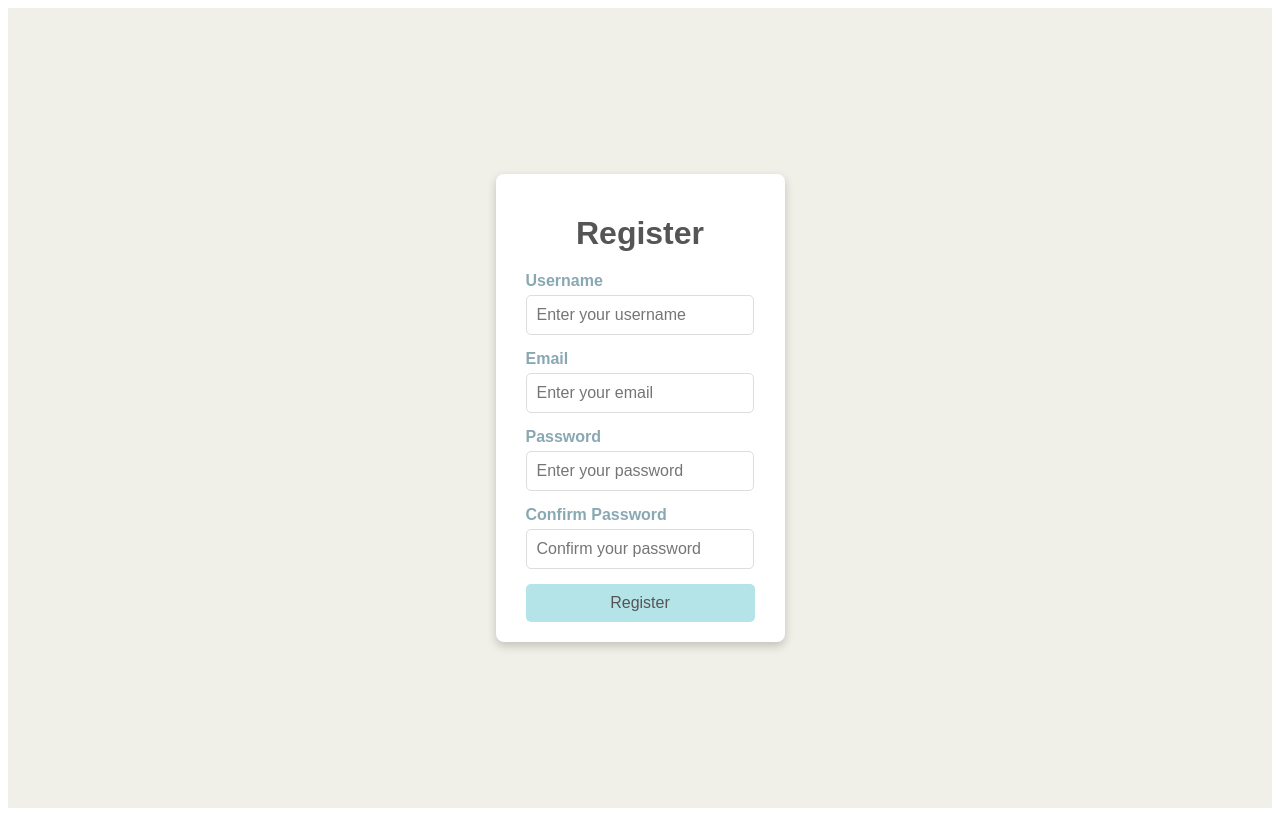
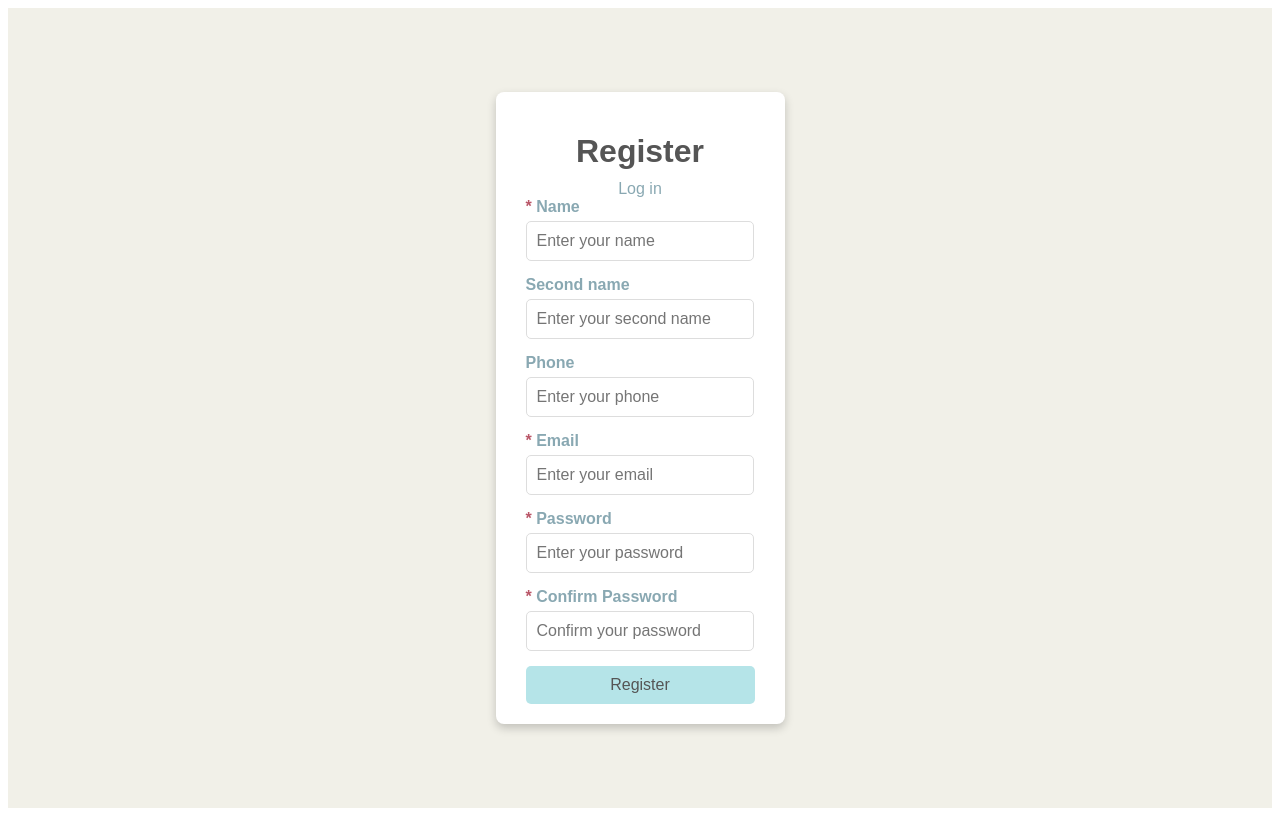
Before and after one commit to snOlga/Tutor_grade_book, a React (Create React App) app in the folder front/: page / in a window 1280 px wide. Built offline with nearby package versions, Linux system fonts and the light colour scheme.

Commit message:
reg/login form on front, getting reg data on back

```diff
--- a/front/src/App.js
+++ b/front/src/App.js
@@ -1,6 +1,6 @@
 import React, { useEffect } from 'react';
 import { BrowserRouter as Router, Route, Routes } from 'react-router-dom'
-import Registration from './pages/Registration'
+import Enter from './pages/Enter'
 import TutorCalendar from './pages/TutorCalendar'
 
 function App() {
@@ -12,10 +12,10 @@ function App() {
                 <Router>
                     <Routes>
                         {
-                            !isStudent && !isTutor && <Route path="/" element={<Registration />} />
+                            !isStudent && !isTutor && <Route path="/" element={<Enter />} />
                         }
                         {
-                            isStudent && <Route path="/" element={<Registration />} />
+                            isStudent && <Route path="/" element={<Enter />} />
                         }
                         {
                             isTutor && <Route path="/" element={<TutorCalendar />} />
--- /dev/null
+++ b/front/src/components/LoginForm.js
@@ -0,0 +1,69 @@
+import React, { useState } from 'react';
+import { jwtDecode } from "jwt-decode";
+
+const LoginForm = () => {
+    const [formData, setFormData] = useState({
+        login: '',
+        password: '',
+    });
+
+    const [error, setError] = useState('');
+
+    const handleChange = (e) => {
+        const { name, value } = e.target;
+        setFormData({ ...formData, [name]: value });
+    };
+
+    const handleSubmit = (e) => {
+        e.preventDefault();
+        if (formData.password !== formData.confirmPassword) {
+            setError('Passwords do not match!');
+        } else {
+            setError('');
+            fetch('http://localhost:18018/auth/log_in', {
+                method: 'POST',
+                headers: {
+                    'Accept': 'application/json',
+                    'Content-Type': 'application/json',
+                },
+                body: JSON.stringify({
+                    login: formData.username,
+                    password: formData.password
+                })
+            })
+        }
+    }
+
+    return (
+        <form className="registration-form" onSubmit={handleSubmit}>
+            {error && <p className="error-message">{error}</p>}
+            <div className="form-group">
+                <label className="req-label" htmlFor="login">Login</label>
+                <input
+                    type="text"
+                    id="login"
+                    name="login"
+                    value={formData.login}
+                    onChange={handleChange}
+                    placeholder="Enter your login"
+                    required
+                />
+            </div>
+            <div className="form-group">
+                <label className="req-label" htmlFor="password">Password</label>
+                <input
+                    type="password"
+                    id="password"
+                    name="password"
+                    value={formData.password}
+                    onChange={handleChange}
+                    placeholder="Enter your password"
+                    required
+                />
+            </div>
+            <button type="submit" className="submit-button">Register</button>
+        </form>
+    );
+};
+
+export default LoginForm;
--- a/front/src/components/RegistrationForm.js
+++ b/front/src/components/RegistrationForm.js
@@ -4,9 +4,11 @@ import { jwtDecode } from "jwt-decode";
 const RegistrationForm = () => {
     const [formData, setFormData] = useState({
         username: '',
+        secondName: '',
+        phone: '',
         email: '',
         password: '',
-        confirmPassword: '',
+        confirmPassword: ''
     });
 
     const [error, setError] = useState('');
@@ -29,9 +31,9 @@ const RegistrationForm = () => {
                     'Content-Type': 'application/json',
                 },
                 body: JSON.stringify({
-                    // TODO: MOCK HERE
                     name: formData.username,
-                    login: formData.username,
+                    secondName: formData.secondName,
+                    phone: formData.phone,
                     email: formData.email,
                     password: formData.password
                 })
@@ -43,19 +45,41 @@ const RegistrationForm = () => {
         <form className="registration-form" onSubmit={handleSubmit}>
             {error && <p className="error-message">{error}</p>}
             <div className="form-group">
-                <label htmlFor="username">Username</label>
+                <label className="req-label" htmlFor="username">Name</label>
                 <input
                     type="text"
                     id="username"
                     name="username"
                     value={formData.username}
                     onChange={handleChange}
-                    placeholder="Enter your username"
+                    placeholder="Enter your name"
                     required
                 />
             </div>
             <div className="form-group">
-                <label htmlFor="email">Email</label>
+                <label htmlFor="secondName">Second name</label>
+                <input
+                    type="text"
+                    id="secondName"
+                    name="secondName"
+                    value={formData.secondName}
+                    onChange={handleChange}
+                    placeholder="Enter your second name"
+                />
+            </div>
+            <div className="form-group">
+                <label htmlFor="phone">Phone</label>
+                <input
+                    type="number"
+                    id="phone"
+                    name="phone"
+                    value={formData.phone}
+                    onChange={handleChange}
+                    placeholder="Enter your phone"
+                />
+            </div>
+            <div className="form-group">
+                <label className="req-label" htmlFor="email">Email</label>
                 <input
                     type="email"
                     id="email"
@@ -67,7 +91,7 @@ const RegistrationForm = () => {
                 />
             </div>
             <div className="form-group">
-                <label htmlFor="password">Password</label>
+                <label className="req-label" htmlFor="password">Password</label>
                 <input
                     type="password"
                     id="password"
@@ -79,7 +103,7 @@ const RegistrationForm = () => {
                 />
             </div>
             <div className="form-group">
-                <label htmlFor="confirmPassword">Confirm Password</label>
+                <label className="req-label" htmlFor="confirmPassword">Confirm Password</label>
                 <input
                     type="password"
                     id="confirmPassword"
--- /dev/null
+++ b/front/src/pages/Enter.js
@@ -0,0 +1,41 @@
+import React, { useState } from 'react';
+import RegistrationForm from '../components/RegistrationForm';
+import LoginForm from '../components/LoginForm';
+import '../styles/styles.css';
+
+function Enter() {
+    const [isRegstration, showRegistration] = useState(true)
+    const [isLogin, showLogin] = useState(false)
+
+    function resetForm() {
+        showRegistration(!isRegstration)
+        showLogin(!isLogin)
+    }
+
+    return (
+        <div className='registration-page'>
+            <div className="app-container" >
+                {
+                    isRegstration &&
+                    <div>
+                        <h1>Register</h1>
+                        <a className="reg-selector"
+                            onClick={resetForm}>Log in</a>
+                        <RegistrationForm />
+                    </div>
+                }
+                {
+                    isLogin &&
+                    <div>
+                        <h1>Log in</h1>
+                        <a className="reg-selector"
+                            onClick={resetForm}>Register</a>
+                        <LoginForm />
+                    </div>
+                }
+            </div>
+        </div>
+    );
+}
+
+export default Enter;
--- a/front/src/pages/Registration.js
+++ /dev/null
@@ -1,16 +0,0 @@
-import React from 'react';
-import RegistrationForm from '../components/RegistrationForm';
-import '../styles/styles.css';
-
-function Registration() {
-    return (
-        <div className='registration-page'>
-            <div className="app-container">
-                <h1>Register</h1>
-                <RegistrationForm />
-            </div>
-        </div>
-    );
-}
-
-export default Registration;
--- a/front/src/styles/styles.css
+++ b/front/src/styles/styles.css
@@ -1,4 +1,3 @@
-/* General Styling */
 .registration-page {
   font-family: 'Arial', sans-serif;
   background: #F1F0E8;
@@ -12,6 +11,7 @@
 }
 
 .app-container {
+  margin: 8%;
   text-align: center;
   background: white;
   padding: 20px 30px;
@@ -20,7 +20,7 @@
 }
 
 h1 {
-  margin-bottom: 20px;
+  margin-bottom: 10px;
   color: #555;
 }
 
@@ -73,3 +73,23 @@ h1 {
   color: #B95567;
   margin-bottom: 10px;
 }
+
+a {
+  text-decoration: none;
+  cursor: pointer;
+}
+
+.reg-selector {
+  transition: 0.3s;
+}
+
+.reg-selector:hover {
+  color: #555;
+  font-size: large;
+  font-weight: 600;
+}
+
+.req-label::before {
+  content: "* ";
+  color: #B95567;
+}
```
Also changed, not shown: 2 other files (tests, documents, lock files or other folders).
